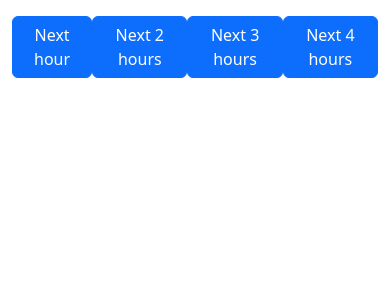
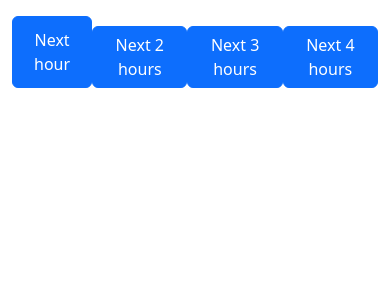
Before and after one commit to Lo10Th/Simple-Weather, a Flask app: page / in a window 390 px wide. Shown: the part 56-356 px from the top of the page. Run offline with Flask 3, Linux system fonts and the light colour scheme.

Commit message:
A bit of a start but with a bug

```diff
--- a/css/style.css
+++ b/css/style.css
@@ -2,3 +2,14 @@
     display: grid;
     place-items: center;
 }
+
+@media (max-width: 768px) {
+    .navbar-collapse {
+        background-color: #f8f9fa;
+        padding: 10px;
+    }
+
+    .btn-margin {
+        margin-top: 10px;
+    }
+}
--- a/templates/index.html
+++ b/templates/index.html
@@ -6,7 +6,7 @@
     <title>Simple Weather</title>
     <link href="https://cdn.jsdelivr.net/npm/bootstrap@5.3.1/dist/css/bootstrap.min.css" rel="stylesheet" integrity="sha384-4bw+/aepP/YC94hEpVNVgiZdgIC5+VKNBQNGCHeKRQN+PtmoHDEXuppvnDJzQIu9" crossorigin="anonymous">
     <script src="https://cdn.jsdelivr.net/npm/bootstrap@5.3.1/dist/js/bootstrap.bundle.min.js" integrity="sha384-HwwvtgBNo3bZJJLYd8oVXjrBZt8cqVSpeBNS5n7C8IVInixGAoxmnlMuBnhbgrkm" crossorigin="anonymous"></script>
-    <link rel="stylesheet" href="style.css">
+    <link rel="stylesheet" href="/css/style.css">
 </head>
 <body>
     <nav class="navbar navbar-expand-lg bg-body-tertiary">
```
